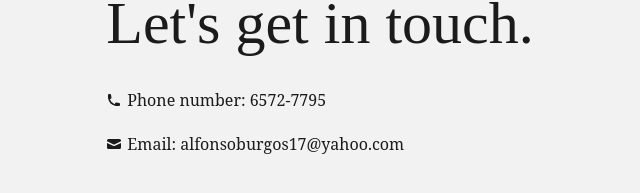
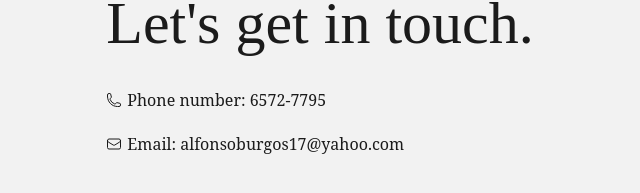
Before and after one commit to nefta2/gallery-art, a React (Vite) app: page /contact in a window 1280 px wide. Shown: the part 353-546 px from the top of the page, without its empty margins (320-960 px from the left). Built offline with nearby package versions, Linux system fonts and the light colour scheme; no server answers; a web font is replaced by a local one.

Commit message:
make it work

```diff
--- a/src/components/contact/contact.tsx
+++ b/src/components/contact/contact.tsx
@@ -1,5 +1,4 @@
 import styles from './contact.module.scss';
-import { PhoneIcon, EnvelopeIcon } from '@heroicons/react/16/solid';
 
 function Contact() {
 	return (
@@ -8,11 +7,38 @@
 				<div className={styles.leftDiv}>
 					<div className={styles.mainTitle}>Let's get in touch.</div>
 					<div style={{ display: 'flex', alignItems: 'center', gap: '5px' }}>
-						<PhoneIcon className="w-4 h-4" /> Phone number: 6572-7795
+						<svg
+							xmlns="http://www.w3.org/2000/svg"
+							fill="none"
+							viewBox="0 0 24 24"
+							stroke-width="1.5"
+							stroke="currentColor"
+							className="size-4"
+						>
+							<path
+								stroke-linecap="round"
+								stroke-linejoin="round"
+								d="M2.25 6.75c0 8.284 6.716 15 15 15h2.25a2.25 2.25 0 0 0 2.25-2.25v-1.372c0-.516-.351-.966-.852-1.091l-4.423-1.106c-.44-.11-.902.055-1.173.417l-.97 1.293c-.282.376-.769.542-1.21.38a12.035 12.035 0 0 1-7.143-7.143c-.162-.441.004-.928.38-1.21l1.293-.97c.363-.271.527-.734.417-1.173L6.963 3.102a1.125 1.125 0 0 0-1.091-.852H4.5A2.25 2.25 0 0 0 2.25 4.5v2.25Z"
+							/>
+						</svg>
+						Phone number: 6572-7795
 					</div>
 					<div style={{ display: 'flex', alignItems: 'center', gap: '5px' }}>
 						{' '}
-						<EnvelopeIcon className="w-4 h-4" />
+						<svg
+							xmlns="http://www.w3.org/2000/svg"
+							fill="none"
+							viewBox="0 0 24 24"
+							stroke-width="1.5"
+							stroke="currentColor"
+							className="size-4"
+						>
+							<path
+								stroke-linecap="round"
+								stroke-linejoin="round"
+								d="M21.75 6.75v10.5a2.25 2.25 0 0 1-2.25 2.25h-15a2.25 2.25 0 0 1-2.25-2.25V6.75m19.5 0A2.25 2.25 0 0 0 19.5 4.5h-15a2.25 2.25 0 0 0-2.25 2.25m19.5 0v.243a2.25 2.25 0 0 1-1.07 1.916l-7.5 4.615a2.25 2.25 0 0 1-2.36 0L3.32 8.91a2.25 2.25 0 0 1-1.07-1.916V6.75"
+							/>
+						</svg>
 						Email: alfonsoburgos17@yahoo.com
 					</div>
 				</div>
```
